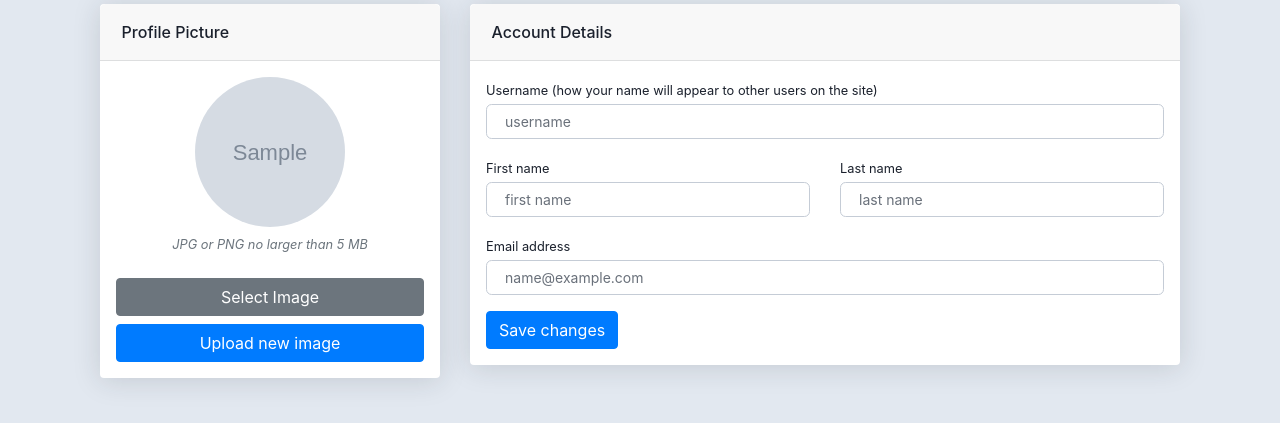
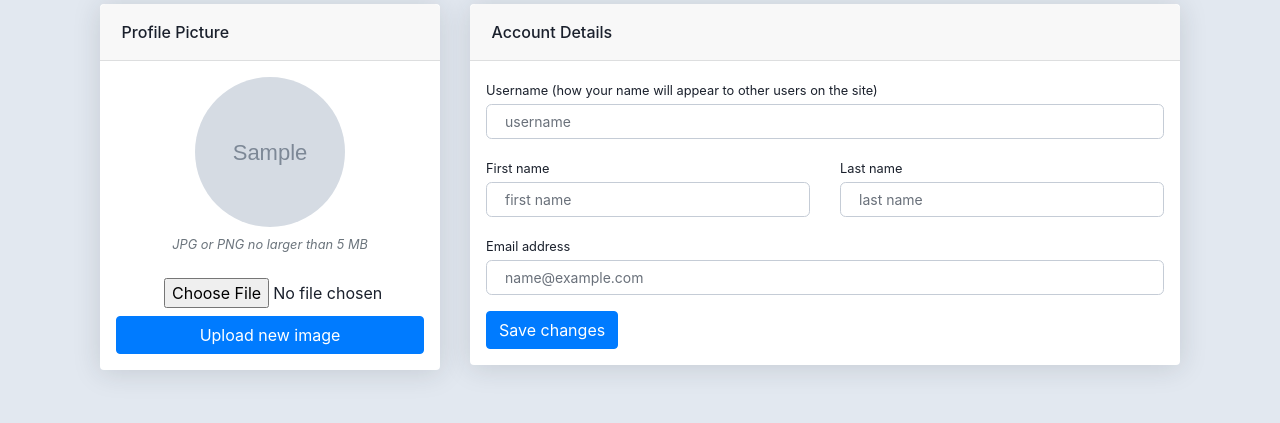
Before and after one commit to JackPflaum/RateMyIdea, a Django app: a page that uses RateMyIdea/templates/edit_profile.html in a window 1280 px wide. Shown: the part 259-682 px from the top of the page. Run offline with Django 4.2, Linux system fonts and the light colour scheme; a user stored in the database is signed in; tables that the repository leaves empty hold one stand-in row (values such as "Sample post"); grey boxes marked "Sample" are stand-in pictures; some libraries are stand-ins or nearby versions.

Commit message:
Added 'form' context to 'edit_profile' view to display form in template. Added code to 'update_profile_image' view to handle if image has been selected.

```diff
--- a/RateMyIdea/ideas/views.py
+++ b/RateMyIdea/ideas/views.py
@@ -217,9 +217,10 @@ def author(request, slug):
 def edit_profile(request, slug):
     """update author profile with the ability to change avatar and about info"""
     author = get_object_or_404(Author, slug=slug)
-    context = get_author_context(author)
+    form = UpdateImageForm()
+    context = {'form': form}
+    context.update(get_author_context(author))
     return render(request, 'edit_profile.html', context)
-
 
 
 @login_required
@@ -229,7 +230,8 @@ def update_profile_image(request, user_id):
     if request.user.id == user_id:
         if request.method == 'POST':
             form = UpdateImageForm(request.POST, request.FILES)
-            if form.is_valid():
+            # check if an image file has been uploaded
+            if form.is_valid() and 'image' in request.FILES:
                 author = get_object_or_404(Author, slug=request.user.username)
 
                 # delete old image before updating with new image
@@ -240,7 +242,8 @@ def update_profile_image(request, user_id):
                 author.save()
                 return redirect('ideas:author', slug=request.user.username)
             else:
-                messages.error(request, "Invalid upload. Please try again with different image")
+                messages.warning(request, "Invalid upload. Please try again with different image")
+                return redirect('ideas:edit_profile', slug=request.user.username)
         else:
             messages.warning(request, "Something went wrong when updating image. Please try again.")
             return redirect('ideas:author', slug=request.user.username)
--- a/RateMyIdea/templates/edit_profile.html
+++ b/RateMyIdea/templates/edit_profile.html
@@ -24,8 +24,9 @@
                     <!-- Profile picture upload button-->
                     <form method="post" action="{% url 'ideas:update_profile_image' request.user.id %}" enctype="multipart/form-data">
                         {% csrf_token %}
-                        <input type="file" name="image" accept="image/*" style="display: none;" id="imageInput">
-                        <label for="imageInput" class="btn btn-secondary btn-block">Select Image</label>
+                        <div class="mb-2 pl-5">
+                            {{ form.image }}
+                        </div>
                         <button class="btn btn-primary btn-block" type="submit">Upload new image</button>
                     </form>
                 </div>
--- a/RateMyIdea/users/forms.py
+++ b/RateMyIdea/users/forms.py
@@ -44,4 +44,6 @@ class UpdateImageForm(forms.ModelForm):
 	class Meta:
 		model = Author
 		fields = ['image']
-		widgets = {'image':forms.ClearableFileInput(attrs={'class': 'form-control-file'}),}
+		widgets = {
+               'image':forms.ClearableFileInput(attrs={'class': 'form-control-file'}),
+               }
```
